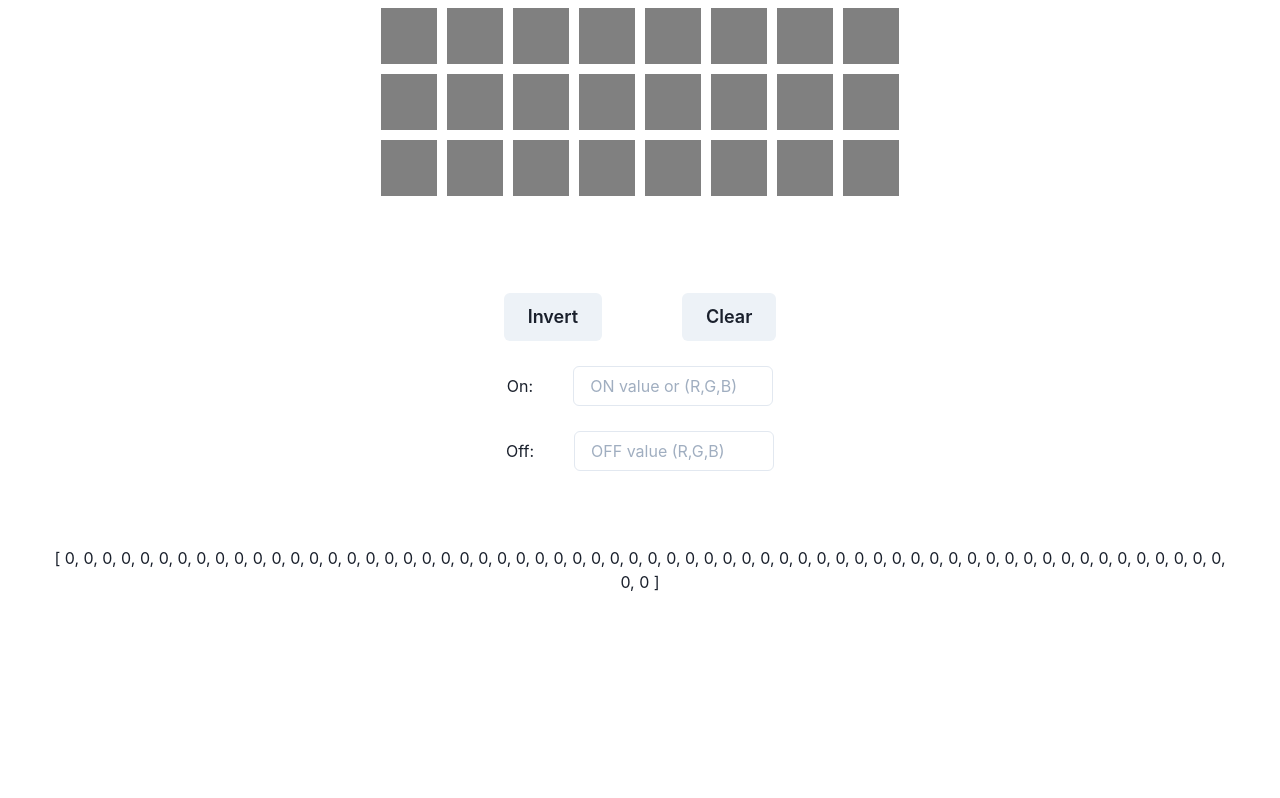
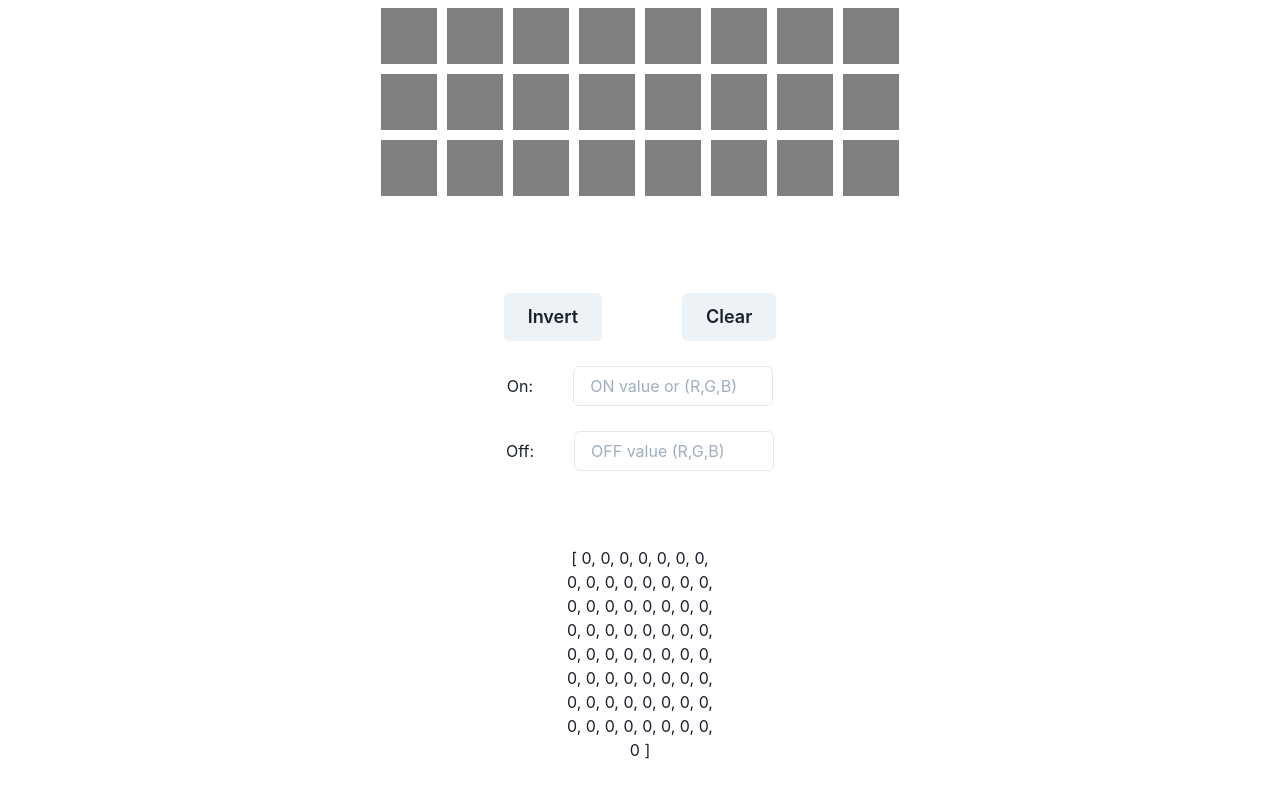
Before and after one commit to anselbrandt/pixel-array, a React (Create React App) app: page / in a window 1280 px wide. Shown: the part 419-1217 px from the top of the page. Before the commit the page ends 1063 px from the top, so only its background shows below. Built offline with nearby package versions, Linux system fonts and the light colour scheme.

Commit message:
Style array

```diff
--- a/src/App.js
+++ b/src/App.js
@@ -85,7 +85,11 @@ function App() {
           />
         </Box>
       </Box>
-      <Box m={50}>{JSON.stringify(values, null, 2).replace(/"/g, "")}</Box>
+      <Flex alignContent="center" justifyContent="center">
+        <Box w={150} m={50}>
+          {JSON.stringify(values, null, 2).replace(/"/g, "")}
+        </Box>
+      </Flex>
     </Flex>
   );
 }
```
